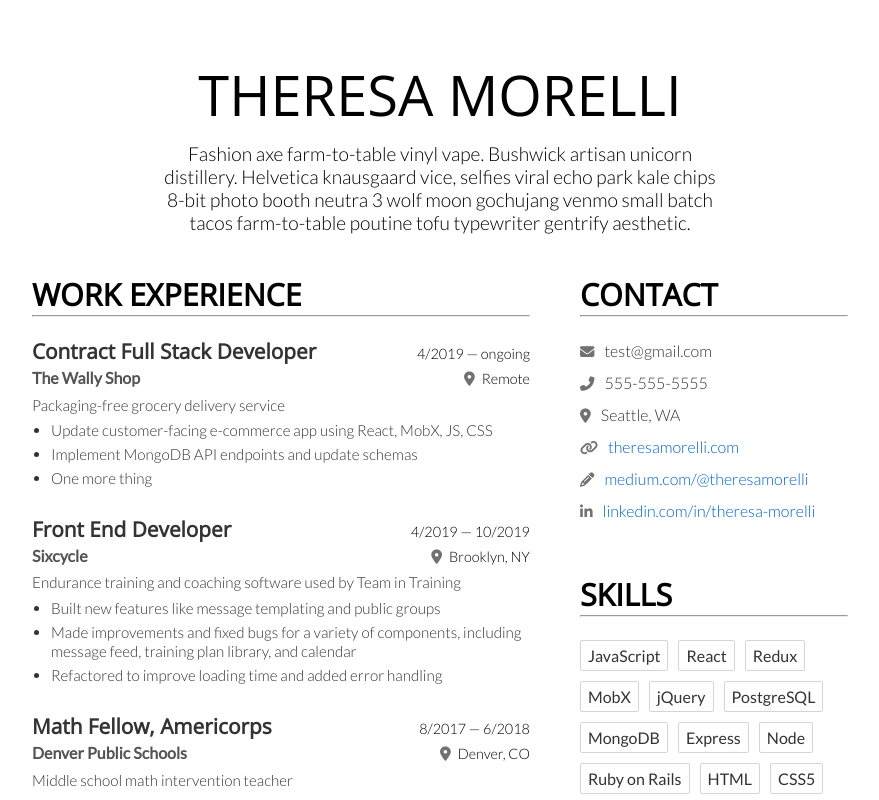
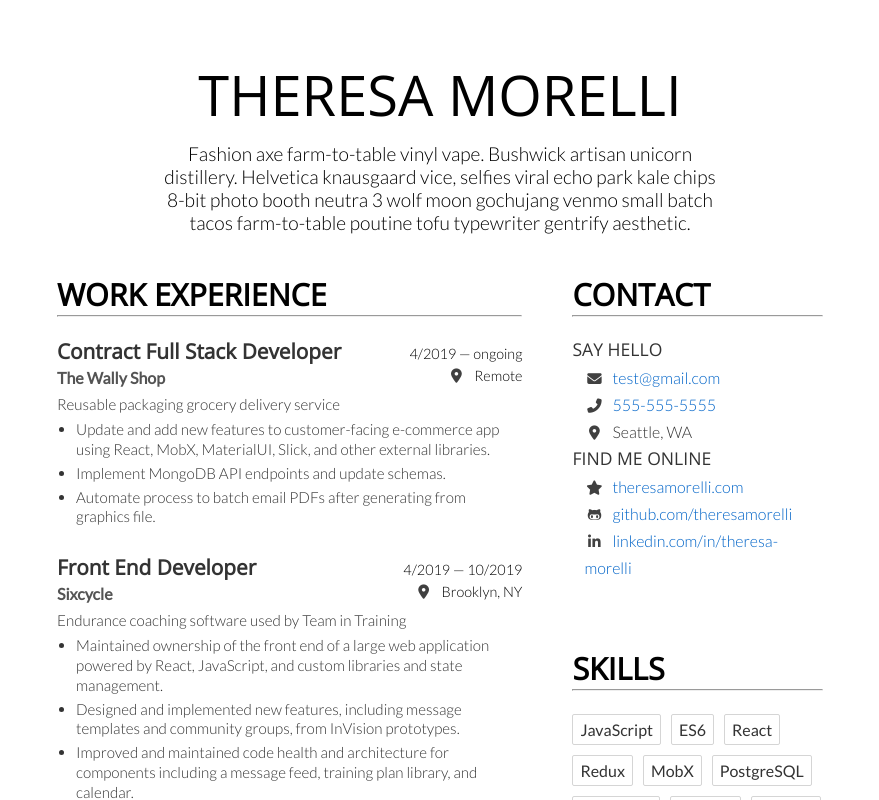
Before and after one commit to theresagonz/svelte-resume, a Svelte app: page / in a window 1280 px wide. Shown: the top 800 px of the page, without its empty margins (200-1079 px from the left). Built offline with nearby package versions, Linux system fonts and the light colour scheme.

Commit message:
Move contact item into separate component, restructure contact details, update info

```diff
--- /dev/null
+++ b/src/components/items/ContactItem.svelte
@@ -0,0 +1,39 @@
+<script>
+	export let detail;
+	let { isLink, type, text, url, icon } = detail;
+	let defaultIcon = 'fa fa-star';
+	const fontAwesomeIconMap = {
+		location: 'fa fa-map-marker-alt',
+		email: 'fa fa-envelope',
+		phone: 'fa fa-phone-alt',
+		github: 'fab fa-github-alt',
+		linkedin: 'fab fa-linkedin-in',
+		blog: 'fa fa-pencil-alt',
+	};
+	let linkIcon = fontAwesomeIconMap[icon] || defaultIcon;
+</script>
+
+<style>
+	.contact-item i {
+		width: 20px;
+		padding-right: 5px;
+		font-size: 0.9rem;
+		color: #000000bf;
+		text-align: center;
+	}
+</style>
+
+<div class="contact-item">
+	<i class={linkIcon} />
+	{#if isLink}
+		{#if type === 'email'}
+			<a href="mailto:{text}">{text}</a>
+		{:else if type === 'phone'}
+			<a href="tel:{text}">{text}</a>
+		{:else if url}
+			<a href="http://{url}">{text}</a>
+		{:else}
+			<a href="http://{text}">{text}</a>
+		{/if}
+	{:else}{text}{/if}
+</div>
--- a/src/components/items/FullDetail.svelte
+++ b/src/components/items/FullDetail.svelte
@@ -1,4 +1,5 @@
 <script>
+	import ContactItem from './ContactItem.svelte';
 	export let title;
 	export let subtitle;
 	export let link;
@@ -6,6 +7,8 @@
 	export let location;
 	export let description;
 	export let list;
+	let linkDetail = { text: link };
+	let locationDetail = { text: location, icon: 'location' };
 </script>
 
 <style>
@@ -34,9 +37,7 @@
 			<h3 class="title">{title}</h3>
 			<div class="subtitle">{subtitle}</div>
 			{#if link}
-				<div class="link">
-					<i class="fa fa-link"></i><a href="{link}">{link}<a>
-				</div>
+				<ContactItem detail={linkDetail} />
 			{/if}
 		</div>
 		<div class="top-right">
@@ -44,9 +45,7 @@
 				<div class="dates">{dates}</div>
 			{/if}
 			{#if location}
-				<div class="location">
-					<i class="fa fa-map-marker-alt"></i>{location}
-				</div>
+				<ContactItem detail={locationDetail} />
 			{/if}
 		</div>
 	</div>
@@ -57,7 +56,7 @@
 		{#if list}
 			<ul class="list">
 				{#each list as listItem}
-				<li class="list-item">{listItem}</li>
+					<li class="list-item">{listItem}</li>
 				{/each}
 			</ul>
 		{/if}
--- a/src/components/items/ShortDetail.svelte
+++ b/src/components/items/ShortDetail.svelte
@@ -1,8 +1,14 @@
 <script>
+	import ContactItem from './ContactItem.svelte';
 	export let title;
 	export let subtitle;
 	export let link;
 	export let description;
+	export let detail = {
+		isLink: true,
+		type: 'web',
+		text: link,
+	};
 </script>
 
 <style>
@@ -11,6 +17,14 @@
 		align-items: var(--center);
 		margin-bottom: 3px;
   }
+
+  .subtitle {
+    margin-bottom: 4px;
+  }
+
+  a {
+    font-size: 0.9em;
+  }
 </style>
 
 <div class="detail-container">
@@ -18,10 +32,7 @@
 		<h3 class="title">{title}</h3>
 		<div class="subtitle">{subtitle}</div>
     {#if link}
-      <div class="link">
-        <i class="fa fa-link"></i>
-        <a href="{link}">{link}<a>
-      </div>
+      <ContactItem {detail} />
     {/if}
 	</div>
 	<div class="bottom">
--- a/src/components/sections/Contact.svelte
+++ b/src/components/sections/Contact.svelte
@@ -1,50 +1,41 @@
 <script>
+	import ContactItem from '../items/ContactItem.svelte';
 	export let details;
 </script>
 
 <style>
 	#contact-section {
-		line-height: 2em;
+		margin-top: 20px; /* align baseline with adjacent component text */
+	}
+
+	.contact-subsection {
+		margin-top: var(--vertical-space-between-subsections);
+	}
+
+	.contact-subhead {
+		font-family: var(--accent-font);
+		font-size: 1.1em;
+		font-weight: 400;
+		text-transform: uppercase;
+	}
+
+	.contact-items {
+		margin: 3px 0 0 12px;
+		line-height: 1.7em;
 	}
 </style>
 
 <div id="contact-section">
-	{#each details as { phone, email, city, linkedin, web, blog }}
-		{#if email}
-			<div class="contact-item">
-				<i class="fa fa-envelope" />
-				{email}
+	{#each details as { subcategory, contactDetails }}
+		<div class="contact-subsection">
+			{#if subcategory}
+				<div class="contact-subhead">{subcategory}</div>
+			{/if}
+			<div class="contact-items">
+				{#each contactDetails as detail}
+					<ContactItem {detail} />
+				{/each}
 			</div>
-		{/if}
-		{#if phone}
-			<div class="contact-item">
-				<i class="fa fa-phone-alt" />
-				{phone}
-			</div>
-		{/if}
-		{#if city}
-			<div class="contact-item">
-				<i class="fa fa-map-marker-alt" />
-				{city}
-			</div>
-		{/if}
-		{#if web}
-		<div class="contact-item">
-			<i class="fa fa-link" />
-			<a href="https://{web}">{web}</a>
 		</div>
-		{/if}
-		{#if blog}
-		<div class="contact-item">
-			<i class="fa fa-pencil-alt" />
-			<a href="https://{blog}">{blog}</a>
-		</div>
-		{/if}
-		{#if linkedin}
-			<div class="contact-item">
-				<i class="fab fa-linkedin-in" />
-				<a href="https://{linkedin}">{linkedin}</a>
-			</div>
-		{/if}
-		{/each}
+	{/each}
 </div>
--- a/src/components/structural/MainBody.svelte
+++ b/src/components/structural/MainBody.svelte
@@ -1,19 +1,53 @@
 <script>
 	import SmallColumn from './SmallColumn.svelte';
 	import LargeColumn from './LargeColumn.svelte';
-
 	export const smallColumnSections = [
 		{
 			type: 'contact',
 			label: 'Contact',
 			details: [
 				{
-          email: 'test@gmail.com',
-          phone: '555-555-5555',
-          city: 'Seattle, WA',
-          linkedin: 'linkedin.com/in/theresa-morelli',
-          web: 'theresamorelli.com',
-          blog: 'medium.com/@theresamorelli',
+					subcategory: 'Say hello',
+					contactDetails: [
+						{
+							isLink: true,
+							type: 'email',
+							text: 'test@gmail.com',
+							icon: 'email',
+						},
+						{
+							isLink: true,
+							type: 'phone',
+							text: '555-555-5555',
+							icon: 'phone',
+						},
+						{
+							text: 'Seattle, WA',
+							icon: 'location',
+						},
+					],
+				},
+				{
+					subcategory: 'Find me online',
+					contactDetails: [
+						{
+							isLink: true,
+							type: 'web',
+							text: 'theresamorelli.com',
+						},
+						{
+							isLink: true,
+							type: 'web',
+							text: 'github.com/theresamorelli',
+							icon: 'github',
+						},
+						{
+							isLink: true,
+							type: 'web',
+							text: 'linkedin.com/in/theresa-morelli',
+							icon: 'linkedin',
+						},
+					],
 				},
 			],
 		},
@@ -22,18 +56,21 @@
 			label: 'Skills',
 			details: [
 				'JavaScript',
+				'ES6',
 				'React',
 				'Redux',
 				'MobX',
-        'jQuery',
 				'PostgreSQL',
 				'MongoDB',
 				'Express',
-        'Node',
+				'NodeJS',
 				'Ruby on Rails',
+				'jQuery',
+				'WordPress',
 				'HTML',
-        'CSS5',
+				'CSS',
 				'Git',
+				'Bootstrap',
 				'Agile',
 				'Jira',
 			],
@@ -44,13 +81,13 @@
 			details: [
 				{
 					title: 'Hello Pizza Truck',
-          link: 'http://hellopizzatruck.com',
+					link: 'hellopizzatruck.com',
 					subtitle: 'Website for selling food truck',
 					description: 'Gatsby, React, Slick',
 				},
 				{
 					title: 'Newsmash',
-          link: 'http://newsmashed.herokuapp.com',
+					link: 'newsmashed.herokuapp.com',
 					subtitle: 'See the news differently',
 					description: 'React, Redux, PostgreSQL, Ruby on Rails',
 				},
@@ -67,11 +104,11 @@
 					subtitle: 'The Wally Shop',
 					dates: `4/2019 — ongoing`,
 					location: 'Remote',
-          description: 'Packaging-free grocery delivery service',
+					description: 'Reusable packaging grocery delivery service',
 					list: [
-            'Update customer-facing e-commerce app using React, MobX, JS, CSS',
-            'Implement MongoDB API endpoints and update schemas',
-            'One more thing',
+						'Update and add new features to customer-facing e-commerce app using React, MobX, MaterialUI, Slick, and other external libraries.',
+						'Implement MongoDB API endpoints and update schemas.',
+						'Automate process to batch email PDFs after generating from graphics file.',
 					],
 				},
 				{
@@ -79,12 +116,12 @@
 					subtitle: 'Sixcycle',
 					dates: '4/2019 — 10/2019',
 					location: 'Brooklyn, NY',
-          description:
-            'Endurance training and coaching software used by Team in Training',
+					description: 'Endurance coaching software used by Team in Training',
 					list: [
-            'Built new features like message templating and public groups',
-            'Made improvements and fixed bugs for a variety of components, including message feed, training plan library, and calendar',
-            'Refactored to improve loading time and added error handling',
+						'Maintained ownership of the front end of a large web application powered by React, JavaScript, and custom libraries and state management.',
+						'Designed and implemented new features, including message templates and community groups, from InVision prototypes.',
+						'Improved and maintained code health and architecture for components including a message feed, training plan library, and calendar.',
+						'Refactored to improve loading time and added error handling.',
 					],
 				},
 				{
@@ -94,9 +131,9 @@
 					location: 'Denver, CO',
 					description: 'Middle school math intervention teacher',
 					list: [
-            'Created lesson plans that included original worksheets, games, and activities to make learning fun and meet requirements',
-            'Developed a positive motivation system to encourage good behavior, teamwork, and delaying rewards',
-            'Co-taught HTML coding elective, helping middle school students build hosted websites',
+						'Created and taught lesson plans that included original worksheets, games, and activities to stimulate student engagement and meet requirements',
+						'Developed a positive motivation system to encourage on-task behavior, teamwork, and delaying rewards.',
+						'Launched and led HTML coding enrichment class with help from Galvanize students.',
 					],
 				},
 			],
@@ -125,13 +162,12 @@
 	div {
 		display: flex;
 		justify-content: space-between;
-    /* TOGGLE - for switching column ordering, comment in flex-direction below */
-    /* flex-direction: row-reverse; */
-    margin: 0 -25px;
+		flex-direction: var(--row-reverse);
+		margin: 0 var(--horizontal-offset);
 	}
 </style>
 
-<div>
+<div class="main-body">
 	<LargeColumn sections={largeColumnSections} />
 	<SmallColumn sections={smallColumnSections} />
 </div>
```
Lines whose indentation alone changed are shown as unchanged.
